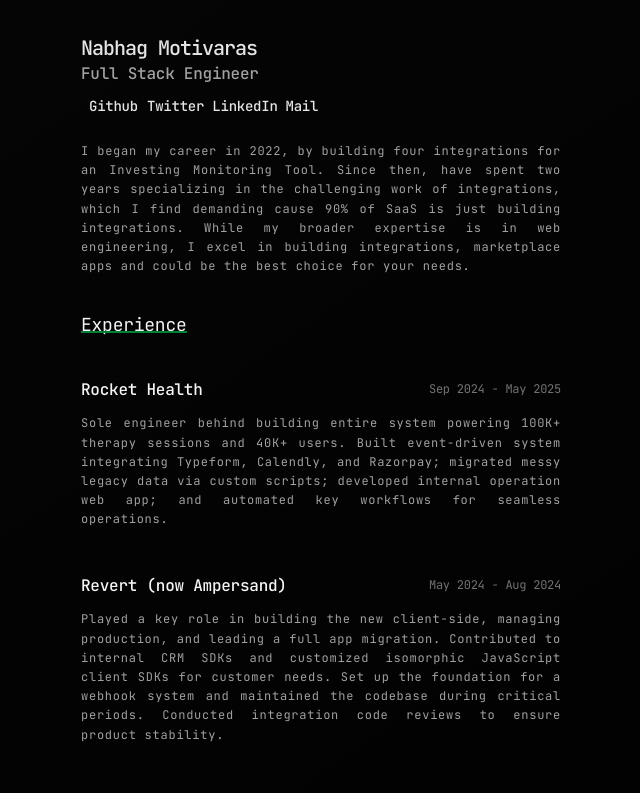
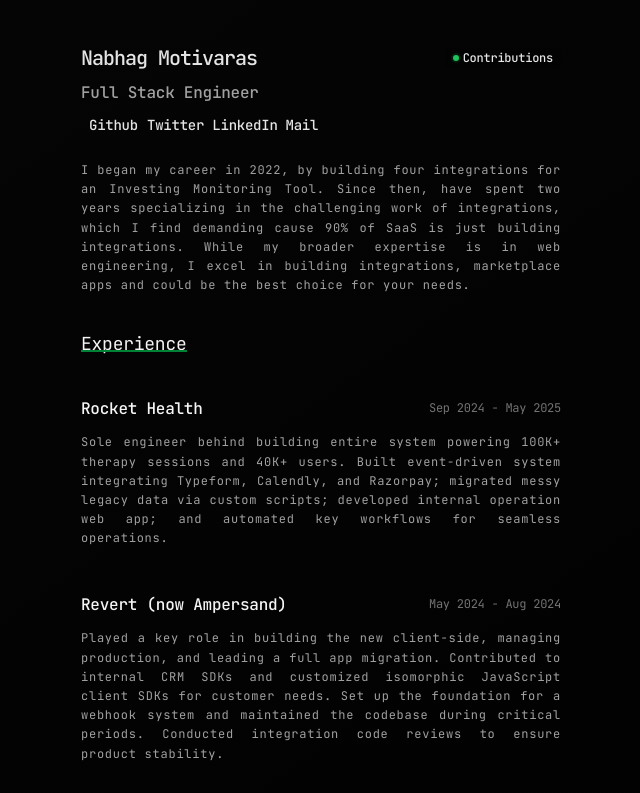
Before and after one commit to Nabhag8848/portfolio2025, a React (Vite) app: page / in a window 1280 px wide. Shown: the top 793 px of the page, without its empty margins (319-959 px from the left). Built offline with nearby package versions, Linux system fonts and the light colour scheme.

Commit message:
contributions badge

```diff
--- a/src/pages/portfolio/Portfolio.tsx
+++ b/src/pages/portfolio/Portfolio.tsx
@@ -1,6 +1,7 @@
 import styled from "@emotion/styled";
 import { ProfileLink } from "./ProfileLink";
 import { HeaderLink } from "./HeaderLink";
+import { Link } from "react-router";
 
 const StyledContainer = styled.div`
   padding: ${(props) =>
@@ -29,12 +30,123 @@
   }
 `;
 
+const StyledHeaderContainer = styled.div`
+  display: flex;
+  align-items: center;
+  justify-content: space-between;
+  margin-bottom: ${(props) => `${props.theme.spacing.lg}`};
+
+  @media (max-width: 768px) {
+    flex-direction: row;
+    align-items: center;
+    justify-content: space-between;
+    gap: ${(props) => props.theme.spacing.sm};
+  }
+`;
+
 const StyledHeader = styled.h1`
   color: ${(props) => props.theme.font.color.secondary};
   font-weight: ${(props) => props.theme.font.weight.medium};
   font-size: ${(props) => props.theme.font.size.lg};
-  margin-bottom: ${(props) => `${props.theme.spacing.lg}`};
   letter-spacing: -0.05em;
+  margin: 0;
+`;
+
+const StyledContributionsBadge = styled(Link)`
+  position: relative;
+  display: inline-flex;
+  align-items: center;
+  gap: ${(props) => props.theme.spacing.xs};
+  padding: ${(props) => `${props.theme.spacing.xs} ${props.theme.spacing.sm}`};
+  background: ${(props) => props.theme.background.tertiary};
+  border: 1px solid ${(props) => `${props.theme.font.color.tertiary}40`};
+  color: ${(props) => props.theme.font.color.secondary};
+  text-decoration: none;
+  border-radius: 6px;
+  font-size: ${(props) => props.theme.font.size.xs};
+  font-weight: ${(props) => props.theme.font.weight.medium};
+  line-height: 1;
+  white-space: nowrap;
+  overflow: hidden;
+  transition: all 0.2s ease-in-out;
+  box-shadow: 0 1px 2px ${(props) => `${props.theme.font.color.tertiary}10`};
+
+  &::before {
+    content: "";
+    position: absolute;
+    top: -1px;
+    left: -1px;
+    right: -1px;
+    bottom: -1px;
+    background: conic-gradient(from 0deg, #10b981, #22c55e, #34d399, #10b981);
+    border-radius: 7px;
+    animation: spin 3s linear infinite;
+    z-index: -1;
+    opacity: 0;
+    transition: opacity 0.3s ease-in-out;
+  }
+
+  &::after {
+    content: "";
+    position: absolute;
+    top: 0;
+    left: 0;
+    right: 0;
+    bottom: 0;
+    background: inherit;
+    border-radius: 6px;
+    z-index: -1;
+  }
+
+  &:hover {
+    color: #22c55e;
+    border-color: #22c55e60;
+    background: ${(props) => `${props.theme.background.tertiary}cc`};
+    transform: translateY(-1px);
+    box-shadow: 0 4px 12px #22c55e20,
+      0 2px 4px ${(props) => `${props.theme.font.color.tertiary}20`};
+
+    &::before {
+      opacity: 1;
+    }
+  }
+
+  @keyframes spin {
+    from {
+      transform: rotate(0deg);
+    }
+    to {
+      transform: rotate(360deg);
+    }
+  }
+
+  @media (max-width: 768px) {
+    font-size: ${(props) => props.theme.font.size.xxs};
+    padding: ${(props) =>
+      `${props.theme.spacing.xxs} ${props.theme.spacing.xs}`};
+  }
+`;
+
+const StyledBadgeIcon = styled.span`
+  width: 6px;
+  height: 6px;
+  border-radius: 50%;
+  background: #22c55e;
+  display: inline-block;
+  animation: pulse 2s cubic-bezier(0.4, 0, 0.6, 1) infinite;
+  box-shadow: 0 0 0 2px #22c55e20;
+
+  @keyframes pulse {
+    0%,
+    100% {
+      opacity: 1;
+      transform: scale(1);
+    }
+    50% {
+      opacity: 0.7;
+      transform: scale(1.1);
+    }
+  }
 `;
 
 const StyledSubHeading = styled.h2`
@@ -106,7 +218,13 @@
 export const Portfolio = () => {
   return (
     <StyledContainer>
-      <StyledHeader>Nabhag Motivaras</StyledHeader>
+      <StyledHeaderContainer>
+        <StyledHeader>Nabhag Motivaras</StyledHeader>
+        <StyledContributionsBadge to="/contributions">
+          <StyledBadgeIcon />
+          Contributions
+        </StyledContributionsBadge>
+      </StyledHeaderContainer>
       <StyledSubHeading>Full Stack Engineer</StyledSubHeading>
       <StyledNav>
         <ProfileLink to="https://github.com/Nabhag8848">Github</ProfileLink>
```
